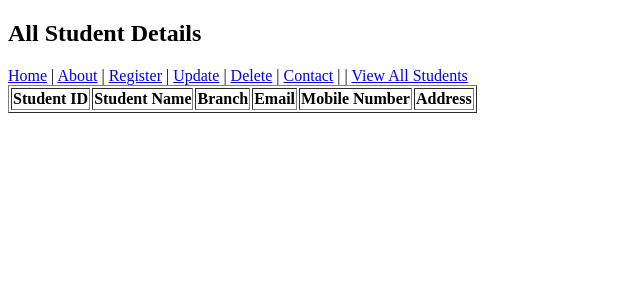
After one commit to revanth19021/StudentManagementSystemUsingSpringBoot, a Spring Boot app: page /retrieving in a window 1280 px wide. The commit adds this page. Shown: the top 300 px of the page, without its empty margins (0-640 px from the left). Run offline with Spring Boot 4, Linux system fonts and the light colour scheme; lists and menus that the app fills with data are empty.

Commit message:
Committed

```diff
--- a/pom.xml
+++ b/pom.xml
@@ -63,6 +63,11 @@
 			<artifactId>spring-boot-starter-webmvc-test</artifactId>
 			<scope>test</scope>
 		</dependency>
+		 <dependency>
+      <groupId>org.springframework.boot</groupId>
+      <artifactId>spring-boot-starter-data-jpa-test</artifactId>
+      <scope>test</scope>
+    </dependency>
 	</dependencies>
 
 	<build>
--- a/src/main/java/cse_5/StudentManagementSystem/controller/StudentManagementSystemController.java
+++ b/src/main/java/cse_5/StudentManagementSystem/controller/StudentManagementSystemController.java
@@ -1,10 +1,15 @@
 package cse_5.StudentManagementSystem.controller;
+
+import java.util.List;
 
 import org.springframework.beans.factory.annotation.Autowired;
 import org.springframework.stereotype.Controller;
 import org.springframework.web.bind.annotation.GetMapping;
+import org.springframework.web.bind.annotation.PathVariable;
 import org.springframework.web.bind.annotation.PostMapping;
 import org.springframework.web.bind.annotation.RequestParam;
+import org.springframework.web.bind.annotation.ResponseBody;
+import org.springframework.ui.Model;
 
 import cse_5.StudentManagementSystem.model.StudentManagementSystemModel;
 import cse_5.StudentManagementSystem.service.StudentManagementSystemService;
@@ -36,9 +41,27 @@ public class StudentManagementSystemController {
 	public String deleting() {
 		return "delete";
 	}
+
+
 	@GetMapping("/contact")
 	public String contacting() {
 		return "contact";
+	}
+
+	@GetMapping("/retrieving")
+	public String getstudent(Model model){
+		 List<StudentManagementSystemModel> students =
+		            service.getstudentdetails();
+
+		    model.addAttribute("students", students);
+
+		    return "retrieving";
+	}
+
+	@GetMapping("/viewingonedetail")
+	@ResponseBody
+	public StudentManagementSystemModel getstudentid(@PathVariable int id) {
+		return service.getStudentById(id);
 	}
 
 	@PostMapping("/register")
--- a/src/main/resources/templates/about.html
+++ b/src/main/resources/templates/about.html
@@ -9,13 +9,15 @@
 
     <h1>About Our College</h1>
 
-    <nav>
+        <nav>
         <a th:href="@{/}">Home</a> |
         <a th:href="@{/about}">About</a> |
         <a th:href="@{/register}">Register</a> |
         <a th:href="@{/update}">Update</a> |
         <a th:href="@{/delete}">Delete</a> |
-        <a th:href="@{/contact}">Contact</a>
+        <a th:href="@{/contact}">Contact</a> |
+        |
+        <a th:href="@{/retrieving}">View All Students</a>
     </nav>
 
     <hr>
--- a/src/main/resources/templates/contact.html
+++ b/src/main/resources/templates/contact.html
@@ -9,13 +9,15 @@
 
     <h1>Contact Us</h1>
 
-    <nav>
+      <nav>
         <a th:href="@{/}">Home</a> |
         <a th:href="@{/about}">About</a> |
         <a th:href="@{/register}">Register</a> |
         <a th:href="@{/update}">Update</a> |
         <a th:href="@{/delete}">Delete</a> |
-        <a th:href="@{/contact}">Contact</a>
+        <a th:href="@{/contact}">Contact</a> |
+        |
+        <a th:href="@{/retrieving}">View All Students</a>
     </nav>
 
     <hr>
--- a/src/main/resources/templates/delete.html
+++ b/src/main/resources/templates/delete.html
@@ -15,9 +15,10 @@
         <a th:href="@{/register}">Register</a> |
         <a th:href="@{/update}">Update</a> |
         <a th:href="@{/delete}">Delete</a> |
-        <a th:href="@{/contact}">Contact</a>
+        <a th:href="@{/contact}">Contact</a> |
+        |
+        <a th:href="@{/retrieving}">View All Students</a>
     </nav>
-
     <hr>
 
     <h2>Delete Student Record</h2>
--- a/src/main/resources/templates/home.html
+++ b/src/main/resources/templates/home.html
@@ -20,7 +20,9 @@
         <a th:href="@{/register}">Register</a> |
         <a th:href="@{/update}">Update</a> |
         <a th:href="@{/delete}">Delete</a> |
-        <a th:href="@{/contact}">Contact</a>
+        <a th:href="@{/contact}">Contact</a> |
+        |
+        <a th:href="@{/retrieving}">View All Students</a>
     </nav>
 
     <hr>
--- a/src/main/resources/templates/register.html
+++ b/src/main/resources/templates/register.html
@@ -15,7 +15,8 @@
         <a th:href="@{/register}">Register</a> |
         <a th:href="@{/update}">Update</a> |
         <a th:href="@{/delete}">Delete</a> |
-        <a th:href="@{/contact}">Contact</a>
+        <a th:href="@{/contact}">Contact</a> |
+        <a th:href="@{/retrieving}">View All Students</a>
     </nav>
 
     <hr>
--- /dev/null
+++ b/src/main/resources/templates/retrieving.html
@@ -0,0 +1,45 @@
+<!DOCTYPE html>
+<html xmlns:th="http://www.thymeleaf.org">
+
+<head>
+<meta charset="UTF-8">
+<title>Details of the Student</title>
+</head>
+<body>
+<h2>All Student Details</h2>
+    <nav>
+        <a th:href="@{/}">Home</a> |
+        <a th:href="@{/about}">About</a> |
+        <a th:href="@{/register}">Register</a> |
+        <a th:href="@{/update}">Update</a> |
+        <a th:href="@{/delete}">Delete</a> |
+        <a th:href="@{/contact}">Contact</a> |
+        |
+        <a th:href="@{/retrieving}">View All Students</a>
+    </nav>
+<table border="1">
+<tr>
+            <th>Student ID</th>
+            <th>Student Name</th>
+            <th>Branch</th>
+            <th>Email</th>
+            <th>Mobile Number</th>
+            <th>Address</th>
+        </tr>
+
+        <tr th:each="student: ${students}">
+          <td th:text="${student.studentid}"></td>
+            <td th:text="${student.studentname}"></td>
+            <td th:text="${student.branch}"></td>
+            <td th:text="${student.email}"></td>
+            <td th:text="${student.mobileno}"></td>
+            <td th:text="${student.address}"></td>
+
+        </tr>
+
+
+
+</table>
+
+</body>
+</html>
```
Also changed, not shown: src/main/java/cse_5/StudentManagementSystem/repository/StudentManagementSystemJDBCTemplateRepository.java (added, +66 -0 lines), src/main/resources/templates/update.html (+5 -6 lines).
